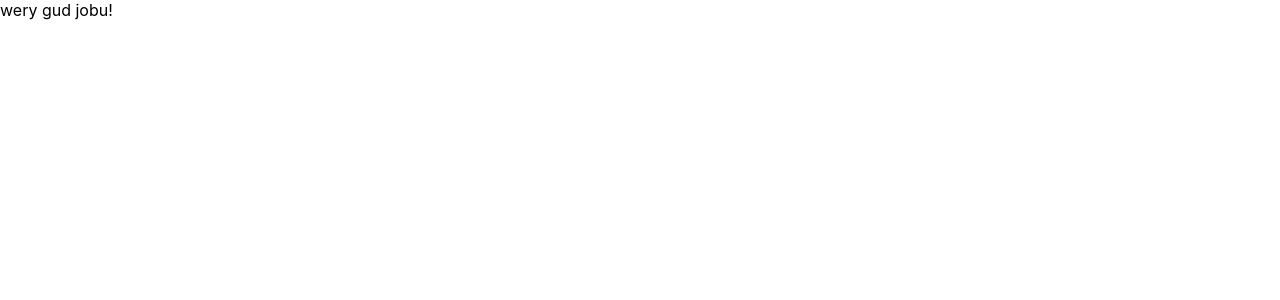
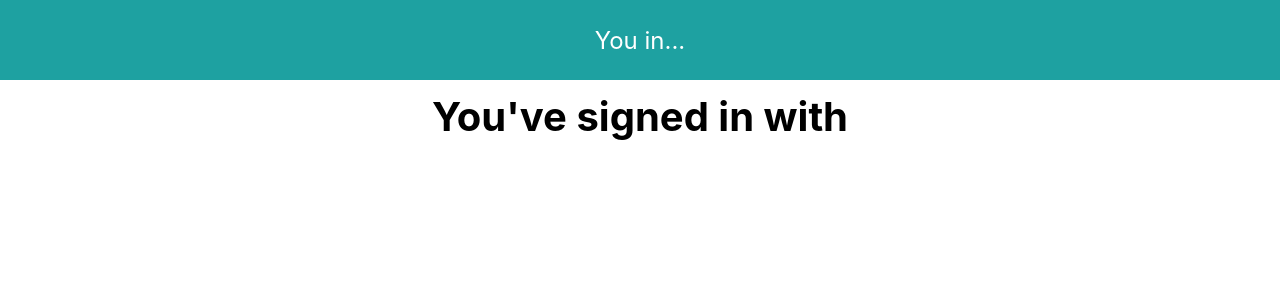
Before and after one commit to casio987/login-skeleton, a React (Create React App) app: page /#/landing in a window 1280 px wide. Shown: the top 300 px of the page. Built offline with nearby package versions, Linux system fonts and the light colour scheme.

Commit message:
feat: push created user details to happy path

```diff
--- a/src/Routes.tsx
+++ b/src/Routes.tsx
@@ -1,5 +1,5 @@
 import React from "react";
-import { Switch, Route} from "react-router-dom";
+import { Switch, Route } from "react-router-dom";
 import ErrorPage from "./pages/ErrorPage/ErrorPage";
 import LandingPage from "./pages/LandingPage/LandingPage";
 import LoginPage from "./pages/LoginPage/LoginPage";
--- a/src/api/users.ts
+++ b/src/api/users.ts
@@ -1,16 +1,17 @@
 import axios from "axios";
 import dotenv from "dotenv";
-import { IRegisterResponse } from "../interfaces/IResponses";
+import { IRegisterResponse, IRegisterResponseBody } from "../interfaces/IResponses";
 
 export const registerUser = async (username: string, password: string): Promise<IRegisterResponse> => {
   dotenv.config();
   try {
-    const { data, status } =  await axios.post(`${process.env.REACT_APP_API}/users/register`, {
+    const { status, data } =  await axios.post<IRegisterResponseBody>(`${process.env.REACT_APP_API}/users/register`, {
       username: username,
       password: password
     });
     return { status, data };
   } catch (err) {
+    // TODO: do i need to push to error page here?
     throw err;
   }
 }
--- a/src/pages/LandingPage/LandingPage.tsx
+++ b/src/pages/LandingPage/LandingPage.tsx
@@ -1,9 +1,24 @@
-import React from "react";
+import React, { useEffect } from "react";
+import { useHistory } from "react-router-dom";
+import { Banner, LandingPageContainer, Text } from "./style";
 
 const LandingPage = () => {
+  const { location } = useHistory();
+  const user = location.state;
+
+  useEffect(() => {
+    console.log(user);
+  });
 
   return (
-    <div>wery gud jobu!</div>
+    <LandingPageContainer>
+      <Banner>
+        You in...
+      </Banner>
+      <Text>
+        You've signed in with
+      </Text>
+    </LandingPageContainer>
   );
 };
 
--- /dev/null
+++ b/src/pages/LandingPage/style.ts
@@ -0,0 +1,30 @@
+import styled from "styled-components";
+import { palette } from "../../components/Palette";
+
+export const LandingPageContainer = styled.div`
+  display: flex;
+  flex-direction: column;
+  justify-content: center;
+  align-items: center;
+  height: 100%;
+
+  & > *:not(:first-child) {
+    margin-top: 0.75rem;
+  }
+`;
+
+export const Banner = styled.div`
+  display: flex;
+  justify-content: center;
+  align-items: center;
+  background-color: ${palette.lightTeal};
+  color: white;
+  width: 100%;
+  height: 5rem;
+  font-size: 1.5rem;
+`;
+
+export const Text = styled.p`
+  font-size: 2.5rem;
+  font-weight: bold;
+`;
--- a/src/pages/SignUpPage/SignUpPage.tsx
+++ b/src/pages/SignUpPage/SignUpPage.tsx
@@ -1,5 +1,5 @@
 import React, { useCallback, useState } from "react";
-import { useHistory } from "react-router";
+import { useHistory } from "react-router-dom";
 import { registerUser } from "../../api/users";
 import { Button } from "../../components/button/Button";
 import { palette } from "../../components/Palette";
@@ -27,15 +27,18 @@ const SignUpPage = () => {
 
   const handleRegisterClick = async () => {
     if (password !== confirmedPassword) {
-      console.log("incorrect password valid !!!!");
       setErrorOccurred(true);
     } else {
       console.log("you shall pass");
-      const { status } = await registerUser(username, password);
+      const { status, data } = await registerUser(username, password);
 
       if (status === 201) {
-        history.push("/landing");
+        console.log(data);
         // TODO: token authentication
+        history.push({
+          pathname: "/landing",
+          state: { data },
+        }); // TODO: should use token instead of actual data
       } else {
         history.push("/error");
       }
```
Also changed, not shown: src/interfaces/IResponses.ts (+5 -6 lines).
